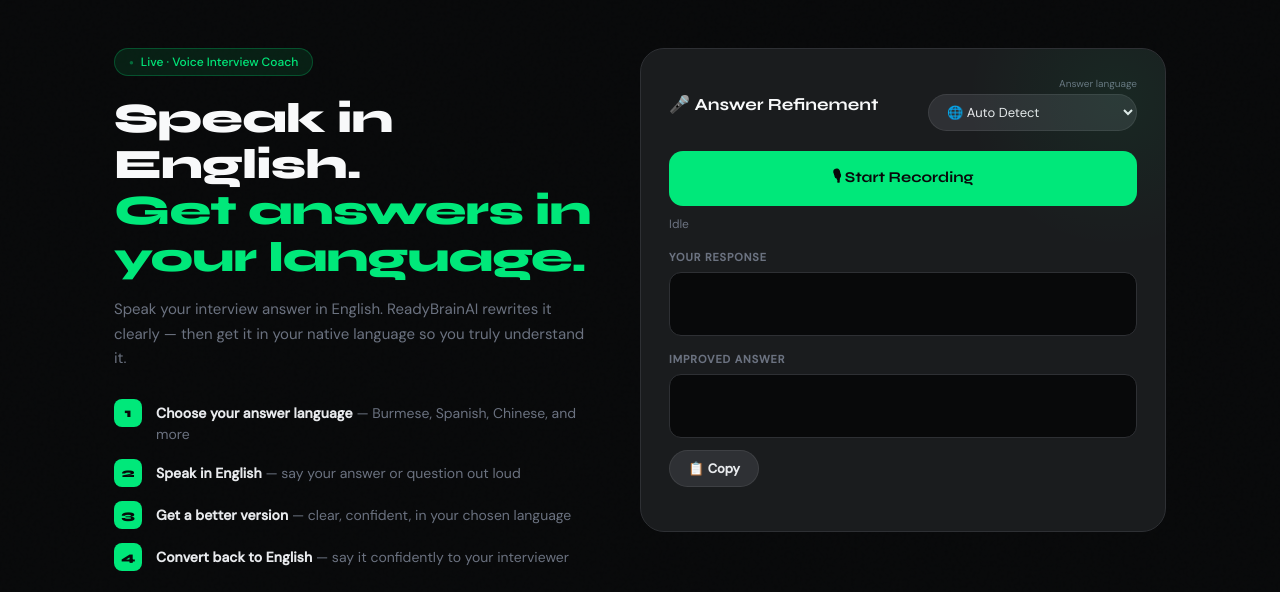
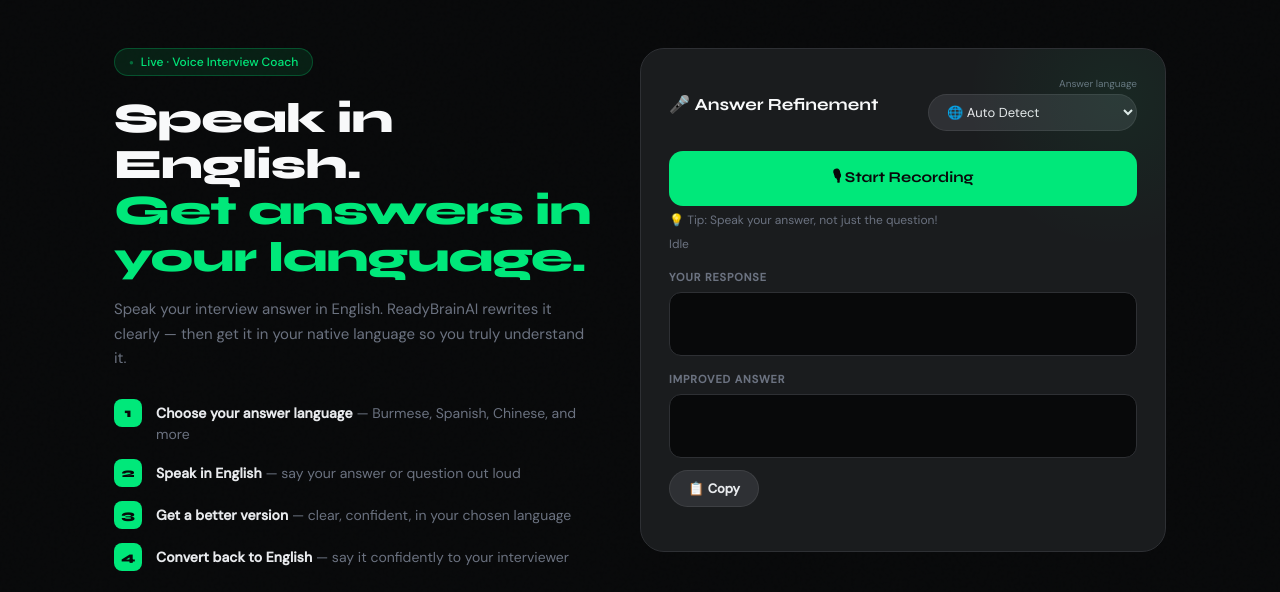
Before and after one commit to readybrain-ai-dev/readybrainai-v1, a Flask app: page /listen in a window 1280 px wide. Shown: the part 67-659 px from the top of the page. Run offline with Flask 3, Linux system fonts and the light colour scheme; some libraries are stand-ins or nearby versions.

Commit message:
fix: add tip to speak answer not question

```diff
--- a/templates/listen.html
+++ b/templates/listen.html
@@ -587,6 +587,8 @@
         <button class="record-btn" id="startBtn" onclick="limitedStart()">🎙 Start Recording</button>
         <button class="record-btn" id="stopBtn" onclick="stopListening()">⏹ Stop Recording</button>
 
+        <p style="font-size: 12px; color: var(--gray-light); margin-bottom: 8px; margin-top: -4px;">💡 Tip: Speak your answer, not just the question!</p>
+
         <p id="status" class="status-line">Idle</p>
 
         <div class="section-label">Your Response</div>
```
